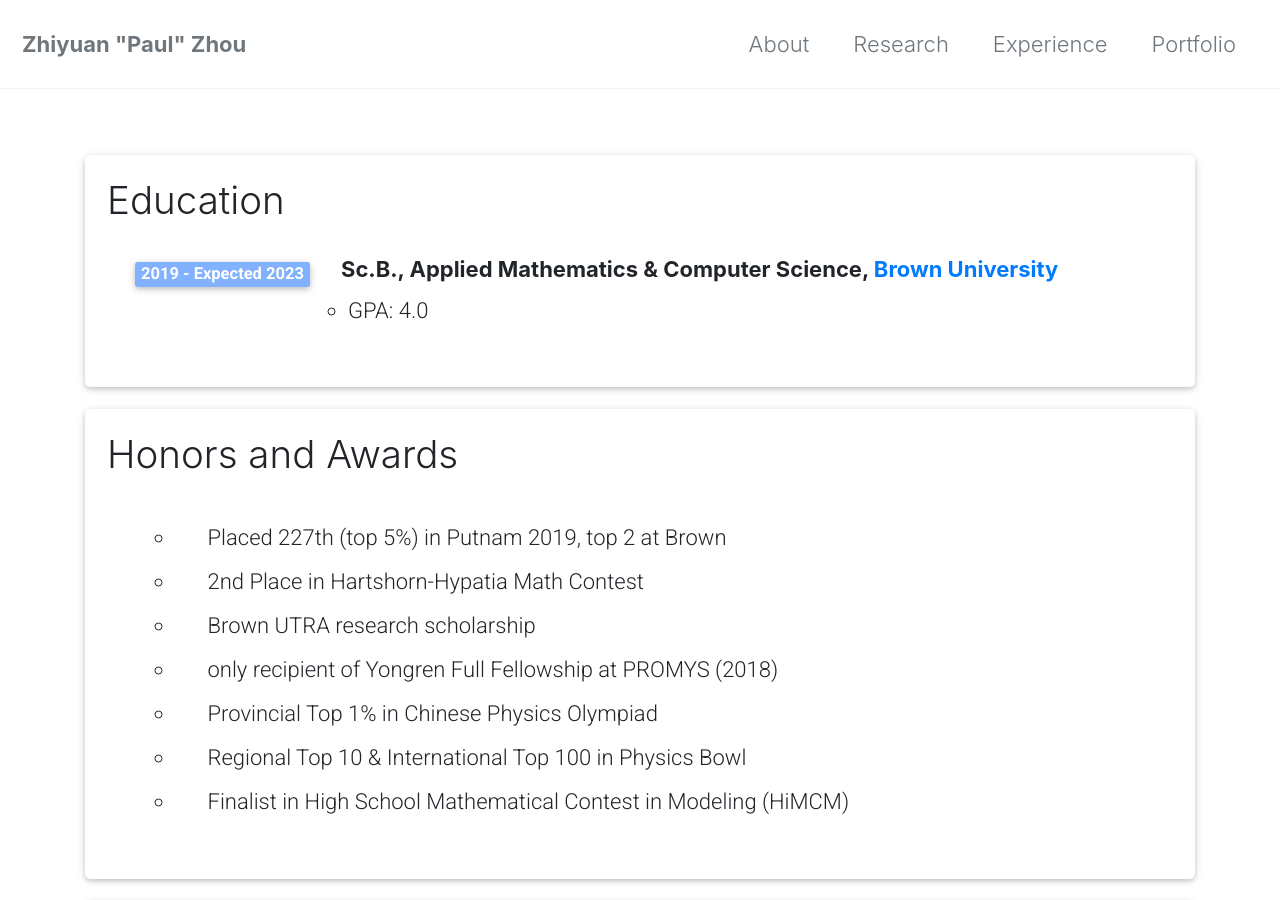
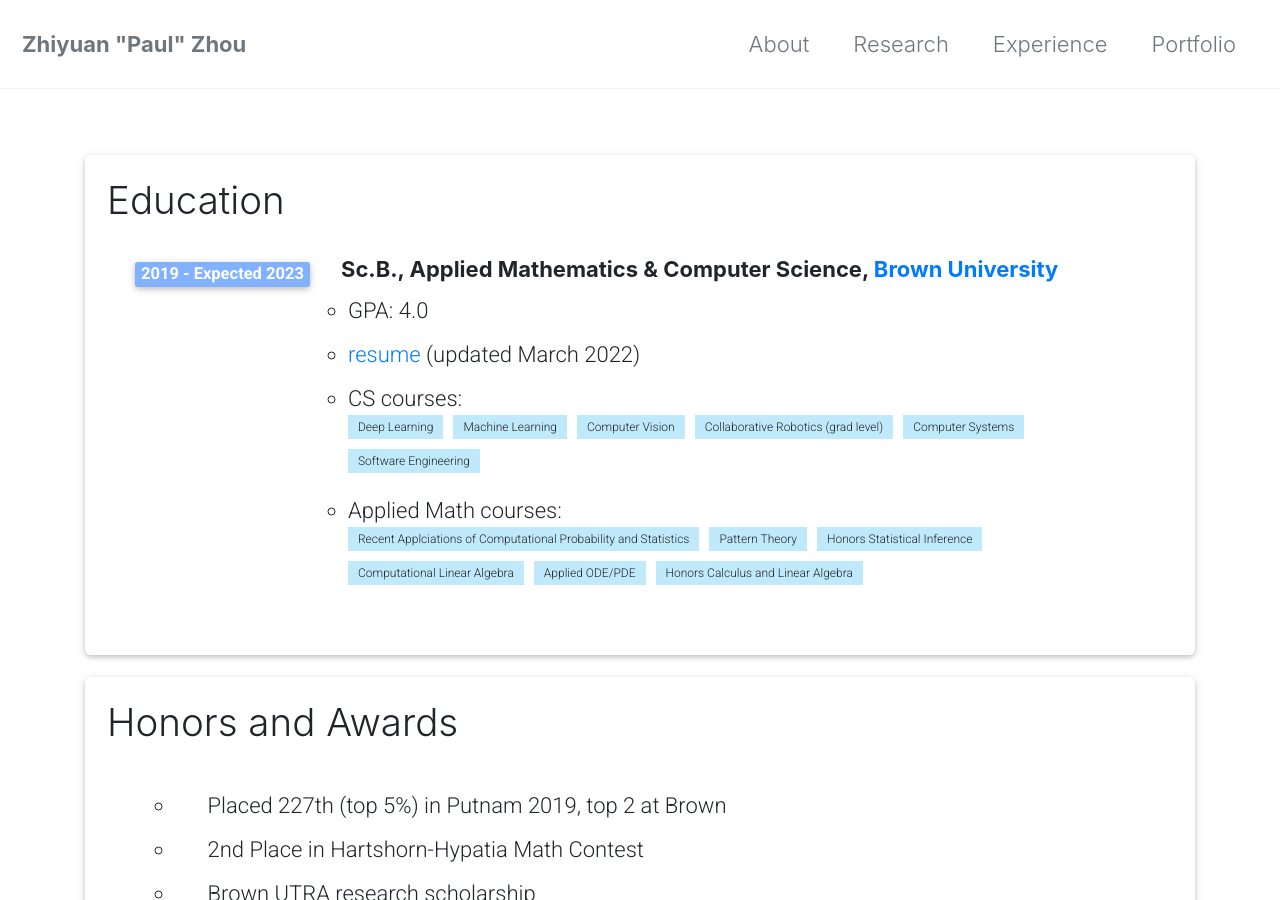
Before and after one commit to zhouzypaul/zhouzypaul.github.io, a Jekyll site: the page built from _pages/experience.html, in a window 1280 px wide and 900 px high. Built offline with Jekyll 4.4.1, drawn with Linux system fonts in a browser that asks for light colours; cached includes are drawn as plain includes; a style sheet for code colours, icons or effects is not loaded.

Commit message:
add resume; add relevant courses; change image to portrait

```diff
--- a/_pages/experience.html
+++ b/_pages/experience.html
@@ -49,6 +49,37 @@ permalink: /experience/
                                   <li>
                                       <span class="item">GPA: 4.0</span>
                                   </li>
+                              </ul>
+                              <ul class="items">
+                                <li>
+                                    <span class="item"> <a href="../pdfs/bio/resume.pdf">resume</a> (updated March 2022)</span>
+                                </li>
+                              </ul>
+                              <ul class="items">
+                                <li>
+                                  <span class="item">CS courses: </span>
+                                  <div class="skills ">
+                                    <span class="skill">Deep Learning</span>
+                                    <span class="skill">Machine Learning</span>
+                                    <span class="skill">Computer Vision</span>
+                                    <span class="skill">Collaborative Robotics (grad level)</span>
+                                    <span class="skill">Computer Systems</span>
+                                    <span class="skill">Software Engineering</span>
+                                  </div>
+                                </li>
+                              </ul>
+                              <ul class="items">
+                                <li>
+                                    <span class="item">Applied Math courses: </span>
+                                    <div class="skills ">
+                                      <span class="skill">Recent Applciations of Computational Probability and Statistics</span>
+                                      <span class="skill">Pattern Theory</span>
+                                      <span class="skill">Honors Statistical Inference</span>
+                                      <span class="skill">Computational Linear Algebra</span>
+                                      <span class="skill">Applied ODE/PDE</span>
+                                      <span class="skill">Honors Calculus and Linear Algebra</span>
+                                    </div>
+                                </li>
                               </ul>
                           </div>
                         </div>
```
Also changed, not shown: _pages/research.md (+6 -0 lines), index.md (+4 -1 lines), images/profile.JPG, 1 other file.
